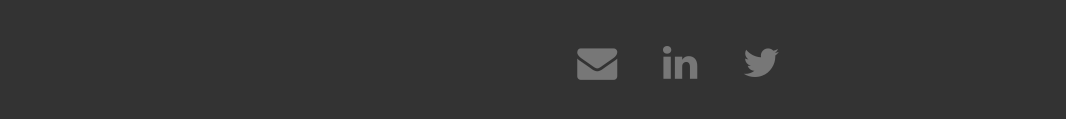
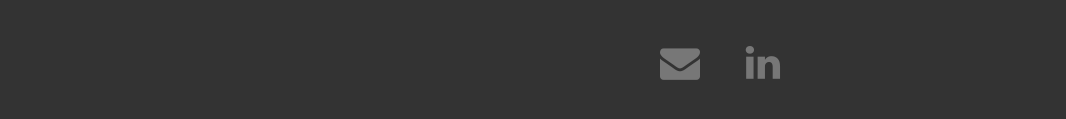
Before and after one commit to AntoineSoumet/Site, a plain HTML site: page index.html in a window 1280 px wide. Shown: the part 3413-3532 px from the top of the page, 214-1280 px from the left. Drawn offline with Linux system fonts and the light colour scheme.

Commit message:
Update index.html

```diff
--- a/index.html
+++ b/index.html
@@ -769,7 +769,6 @@
                 </a>
               </li>
               <li><a target="_blank" href="https://www.linkedin.com/in/antoine-soumet-76558a1b8/"><i class="fa fa-linkedin"></i></a></li>
-              <li><a target="_blank" href="https://x.com/AntoineSoumet"><i class="fa fa-twitter"></i></a></li>
           </ul>
           </div>
         </div>
```
